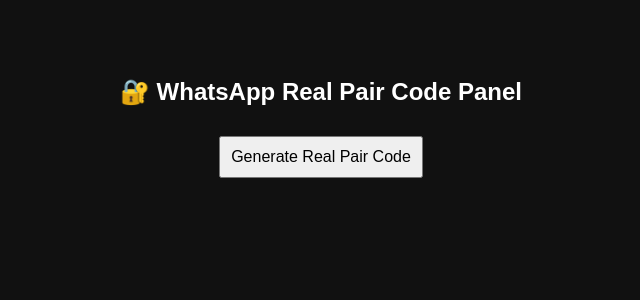
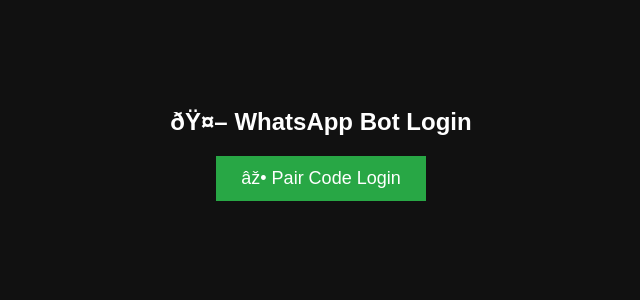
Before and after one commit to ayanshpandit9/whatsapp-offline-server-ayansh, a Flask app: page / in a window 1280 px wide. Shown: the top 300 px of the page, without its empty margins (319-959 px from the left). Run offline with Flask 3, Linux system fonts and the light colour scheme.

Commit message:
Update index.html

```diff
--- a/templates/index.html
+++ b/templates/index.html
@@ -1,24 +1,16 @@
 <!DOCTYPE html>
 <html>
 <head>
-  <title>WhatsApp Pair Code</title>
-  <style>
-    body { background: #111; color: #fff; text-align: center; padding: 50px; font-family: sans-serif; }
-    input, button { padding: 10px; margin: 10px; font-size: 16px; }
-    .code-box { background: #222; padding: 20px; margin-top: 30px; display: inline-block; border-radius: 8px; }
-  </style>
+    <title>Start Pairing</title>
+    <style>
+        body { background: #111; color: #fff; font-family: sans-serif; text-align: center; padding-top: 80px; }
+        .button { padding: 12px 25px; background: #28a745; border: none; font-size: 18px; color: white; cursor: pointer; }
+    </style>
 </head>
 <body>
-  <h2>🔐 WhatsApp Real Pair Code Panel</h2>
-  <form method="POST">
-    <button type="submit">Generate Real Pair Code</button>
-  </form>
-
-  {% if pair_code %}
-    <div class="code-box">
-      <h3>{{ pair_code }}</h3>
-      <p>🖥️ Check Render logs for QR / Pair Code</p>
-    </div>
-  {% endif %}
+    <h2>ðŸ¤– WhatsApp Bot Login</h2>
+    <form method="GET" action="/pair">
+        <button class="button" type="submit">âž• Pair Code Login</button>
+    </form>
 </body>
 </html>
```
